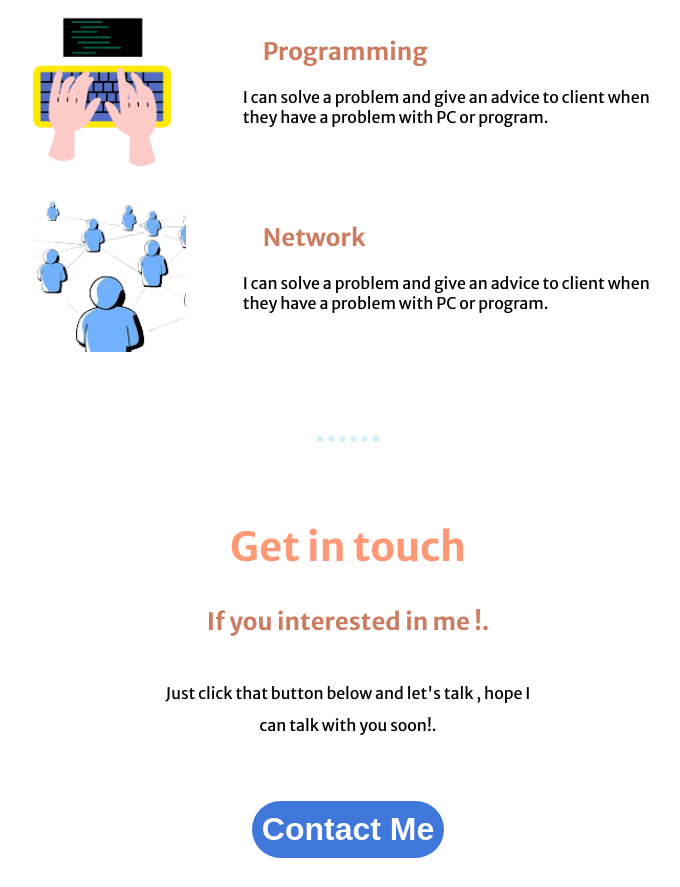
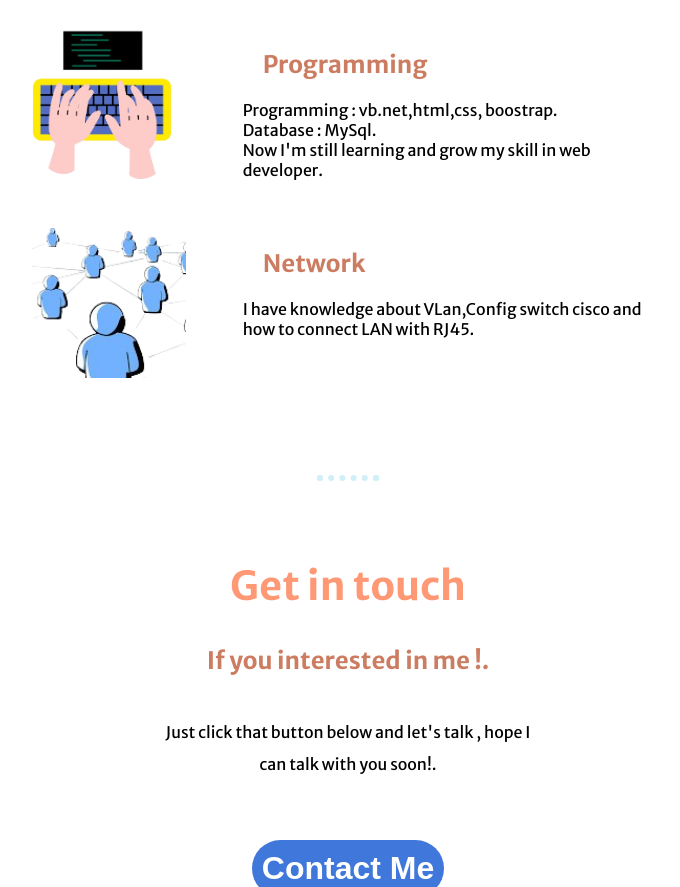
Before and after one commit to JSirawit/capstone2, a plain HTML site: page index.html in a window 1280 px wide. Shown: the part 1736-2623 px from the top of the page, without its empty margins (292-972 px from the left). Drawn offline with Linux system fonts and the light colour scheme.

Commit message:
Add files via upload
Update detail skill

```diff
--- a/index.html
+++ b/index.html
@@ -54,7 +54,9 @@
             </div>
             <div class="programing">
                 <h3>Programming</h3>
-                <p>I can solve a problem and give an advice to client when they have a problem with PC or program.</p>
+                <p>Programming : vb.net,html,css, boostrap. <br />
+                    Database : MySql. <br />
+                    Now I'm still learning and grow my skill in web developer.</p>
             </div>
 
             <div class="network-img">
@@ -62,7 +64,7 @@
             </div>
             <div class="network">
                 <h3>Network</h3>
-                <p>I can solve a problem and give an advice to client when they have a problem with PC or program.</p>
+                <p>I have knowledge about VLan,Config switch cisco and how to connect LAN with RJ45.</p>
             </div>
 
         </div>
```
